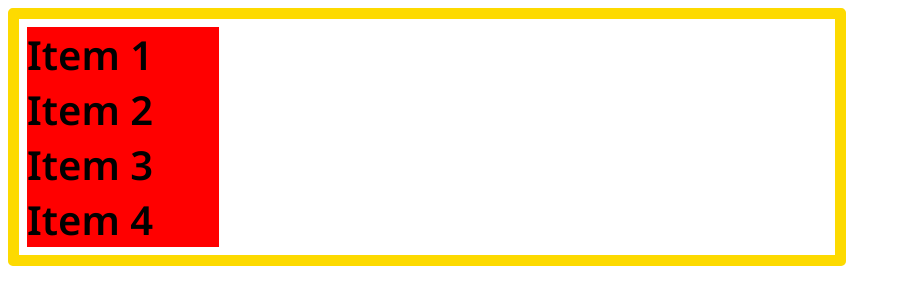
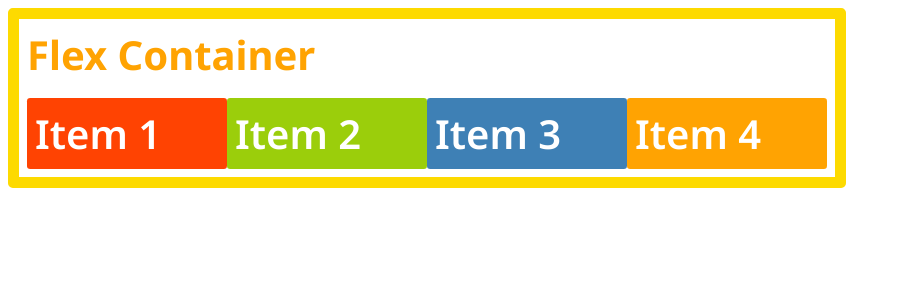
Before and after one commit to developer-sultan/simple-flexbox, a plain HTML site: page index.html in a window 1280 px wide. Shown: the whole page, without its empty margins (0-901 px from the left). Drawn offline with Linux system fonts and the light colour scheme.

Commit message:
added some css

```diff
--- a/index.html
+++ b/index.html
@@ -20,14 +20,15 @@
 </head>
 <body>
 
-
-        <div class="flex_container">
-            <div class="item item_1">Item 1</div>
-            <div class="item item_2">Item 2</div>
-            <div class="item item_3">Item 3</div>
-            <div class="item item_4">Item 4</div>
+        <div class="flexbox">
+            <h2>Flex Container</h2>
+            <div class="flex_container">
+                <div class="item item_1">Item 1</div>
+                <div class="item item_2">Item 2</div>
+                <div class="item item_3">Item 3</div>
+                <div class="item item_4">Item 4</div>
+            </div>
         </div>
-
      <!-- Font Awesome CDN -->
      <script src="https://kit.fontawesome.com/19e8a8a635.js" crossorigin="anonymous"></script>
 </body>
--- a/style.css
+++ b/style.css
@@ -1,14 +1,39 @@
 
-.flex_container{
+body{
+    font-family: 'Noto Sans';
+}
+.flexbox{
     width: 50rem;
     padding: 0.5rem;
     border: 0.7rem solid #FDDA00;
     border-radius: 0.3rem;
 }
+.flexbox > h2 {
+    margin: 0 0 1rem 0;
+    font-size: 2.5rem;
+    color: #FFA302;
+}
+.flex_container{
+    display: flex;
+}
 .item{
     font-weight: 600;
     font-size: 2.5rem;
-    font-family: 'Noto Sans';
     width: 12rem;
-    background-color: red;;
+    background-color: red;
+    color: #fff;
+    padding: 0.5rem;
+    border-radius: 0.2rem;
 }
+.item_1{
+    background-color: #FF4302;
+}
+.item_2{
+    background-color: #9BCE0B;
+}
+.item_3{
+    background-color: #3E80B5;
+}
+.item_4{
+    background-color: #FFA302;
+}
```
